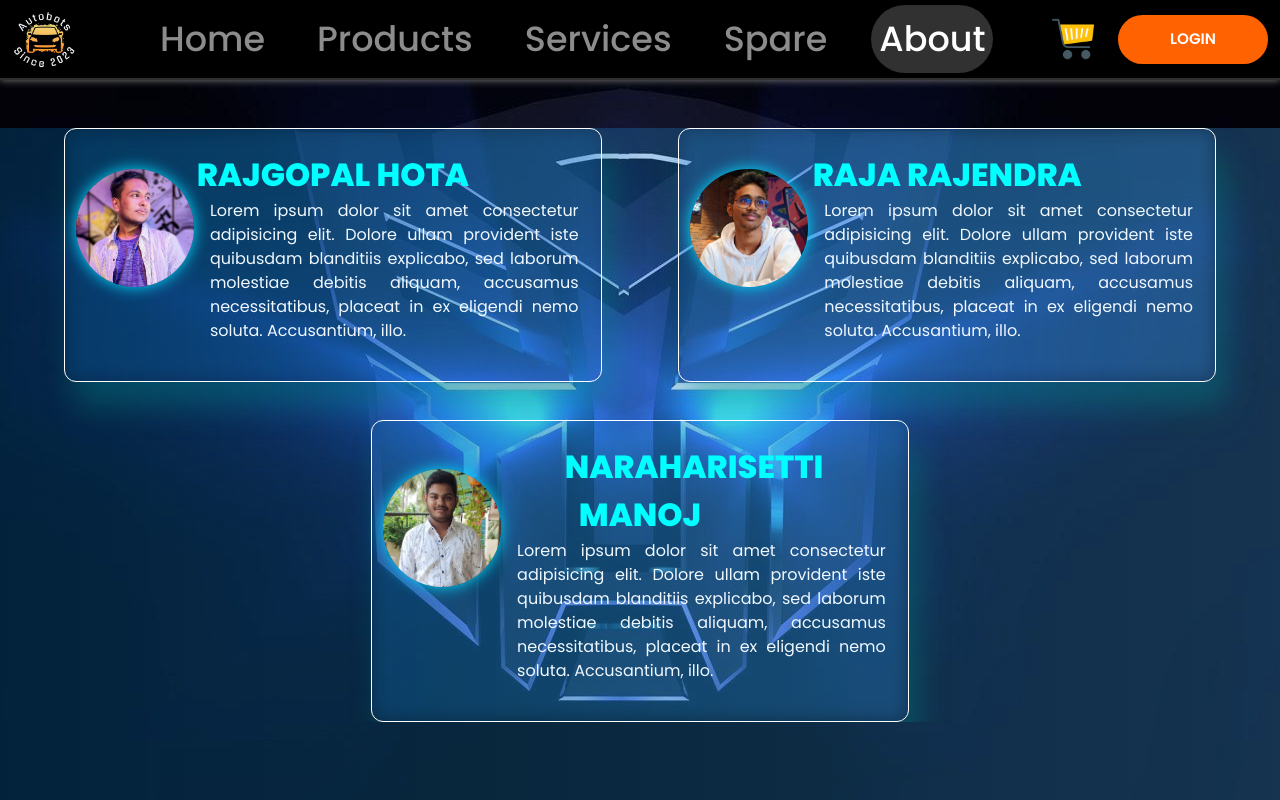
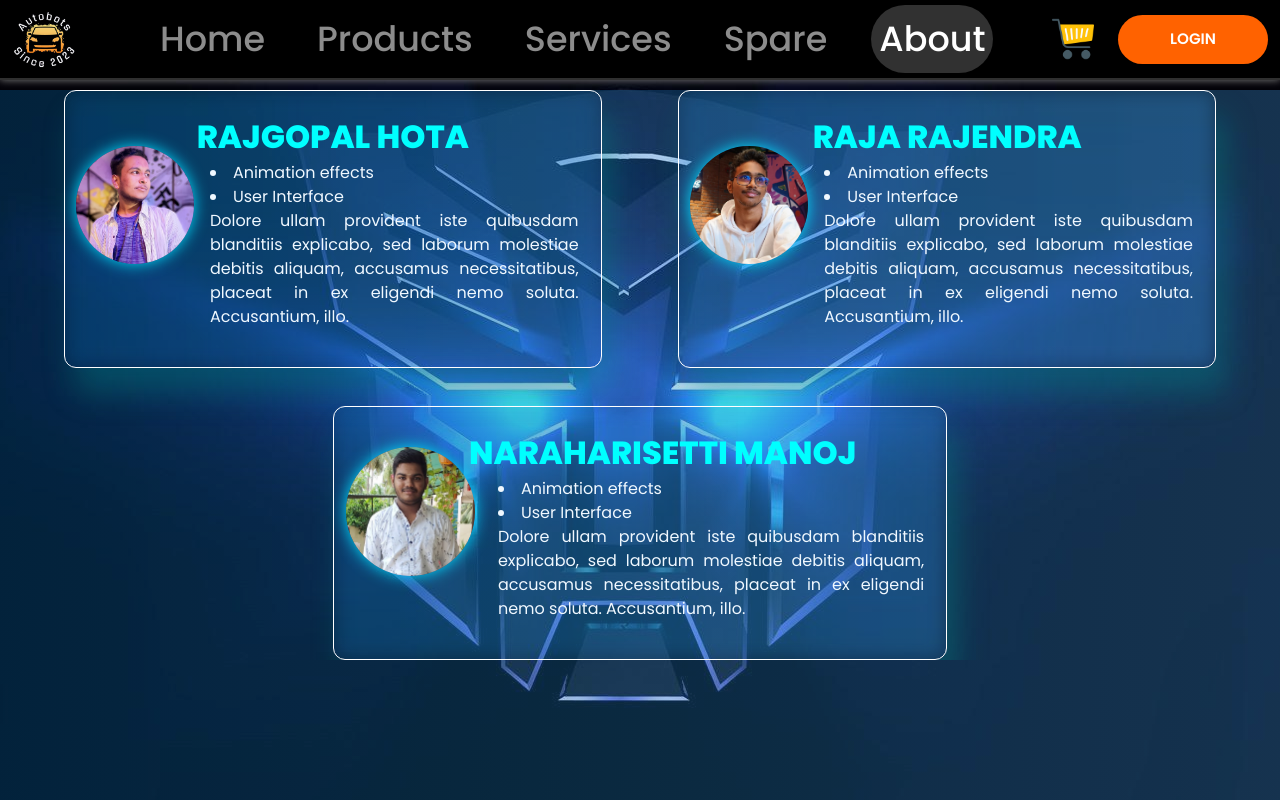
Before and after one commit to rajgopalhota/SDP-02, a React (Create React App) app in the folder client/: page /autobots/aboutus in a window 1280 px wide. Built offline with nearby package versions, Linux system fonts and the light colour scheme.

Commit message:
animations and abt page

```diff
--- a/client/src/components/About/About.js
+++ b/client/src/components/About/About.js
@@ -7,25 +7,31 @@ export default function About() {
   return (
     <div className='Aboutani'>
       <div className="abt-container">
-        <img src={gopalpic} alt=""></img>
+        <a href='https://www.instagram.com/raja.2k3/' target="_blank" rel="noreferrer"><img src={gopalpic} alt=""></img></a>
         <a href="https://www.linkedin.com/in/rajgopalhota/" target="_blank" rel="noreferrer">RAJGOPAL HOTA</a>
         <p>
-          Lorem ipsum dolor sit amet consectetur adipisicing elit. Dolore ullam provident iste quibusdam blanditiis explicabo, sed laborum molestiae debitis aliquam, accusamus necessitatibus, placeat in ex eligendi nemo soluta. Accusantium, illo.
+          <li>Animation effects</li>
+          <li>User Interface</li>
+          Dolore ullam provident iste quibusdam blanditiis explicabo, sed laborum molestiae debitis aliquam, accusamus necessitatibus, placeat in ex eligendi nemo soluta. Accusantium, illo.
         </p>
       </div>
       <div className="abt-container1">
-        <img src={rajpic} alt=""></img>
+        <a href='https://www.instagram.com/raja_.rajendra_/' target="_blank" rel="noreferrer"><img src={rajpic} alt=""></img></a>
         <a href="https://www.linkedin.com/in/raja-esha-hari-shanmuka-rajendra-772689248/" target="_blank" rel='noreferrer'>RAJA RAJENDRA</a>
 
         <p>
-          Lorem ipsum dolor sit amet consectetur adipisicing elit. Dolore ullam provident iste quibusdam blanditiis explicabo, sed laborum molestiae debitis aliquam, accusamus necessitatibus, placeat in ex eligendi nemo soluta. Accusantium, illo.
+          <li>Animation effects</li>
+          <li>User Interface</li>
+          Dolore ullam provident iste quibusdam blanditiis explicabo, sed laborum molestiae debitis aliquam, accusamus necessitatibus, placeat in ex eligendi nemo soluta. Accusantium, illo.
         </p>
       </div>
       <div className="abt-container2">
-        <img src={manojpic} alt=""></img>
+        <a href='https://www.instagram.com/_mn.2k4_/' target="_blank" rel="noreferrer"><img src={manojpic} alt=""></img></a>
         <a href="https://www.linkedin.com/in/manojnaraharisetti/" target="_blank" rel="noreferrer">NARAHARISETTI MANOJ</a>
         <p>
-          Lorem ipsum dolor sit amet consectetur adipisicing elit. Dolore ullam provident iste quibusdam blanditiis explicabo, sed laborum molestiae debitis aliquam, accusamus necessitatibus, placeat in ex eligendi nemo soluta. Accusantium, illo.
+          <li>Animation effects</li>
+          <li>User Interface</li>
+          Dolore ullam provident iste quibusdam blanditiis explicabo, sed laborum molestiae debitis aliquam, accusamus necessitatibus, placeat in ex eligendi nemo soluta. Accusantium, illo.
         </p>
       </div>
     </div>
--- a/client/src/components/About/Style.css
+++ b/client/src/components/About/Style.css
@@ -11,7 +11,7 @@
   box-shadow: 10px 25px 30px rgba(0, 136, 134, 0.384);
 }
 .Aboutani{
-  margin-top: 10%;
+  margin-top: 7%;
   overflow: hidden;
 }
 
@@ -39,24 +39,28 @@
   width: 22%;
   position: absolute;
   left: 2%;
-  top: 16%;
+  top: 20%;
   box-shadow: 0px 0px 15px rgb(0, 221, 255);
 }
 .abt-container2 img {
   border-radius: 100%;
-  width: 22%;
+  width: 21%;
   position: absolute;
   left: 2%;
   top: 16%;
   box-shadow: 0px 0px 15px rgb(0, 221, 255);
 }
-
+.Aboutani img:hover{
+  transition:all ease-in-out 0.4s;
+  cursor: pointer;
+  transform: scale(1.09);
+}
 .abt-container img {
   border-radius: 100%;
   width: 22%;
   position: absolute;
   left: 2%;
-  top: 16%;
+  top: 20%;
   box-shadow: 0px 0px 15px rgb(0, 221, 255);
 }
 
@@ -80,7 +84,7 @@
   margin-right: auto;
   margin-top: 3%;
   backdrop-filter: blur(10px);
-  width: 42%;
+  width: 48%;
   border: 1px solid white;
   border-radius: 12px;
   box-shadow: 10px 25px 30px rgba(0, 136, 134, 0.384);
@@ -112,5 +116,5 @@
   font-weight: 900;
 }
 .abt-container2 a {
-  padding-left: 22%;
+  padding-left: 4%;
 }
--- a/client/src/components/ImageGallery/Gallery.css
+++ b/client/src/components/ImageGallery/Gallery.css
@@ -63,8 +63,10 @@
   font-family: consolas;
 }
 .slider-neon-btn a {
-  border: 1px solid white;
+  border-bottom: 1px solid white;
+  border-left: 1px solid white;
   border-radius: 12px;
+  box-shadow: 2px 4px 12px rgba(0, 108, 202, 0.612);
   display: inline-block;
   position: relative;
   padding: 15px 30px;
@@ -74,8 +76,8 @@
   text-decoration: none;
   font-size: 24px;
   overflow: hidden;
-  transition: 0.2s;
-  backdrop-filter: blur(0.5em);
+  transition: 1s;
+  backdrop-filter: blur(0.7em);
 }
 
 .slider-neon-btn a:hover {
```
